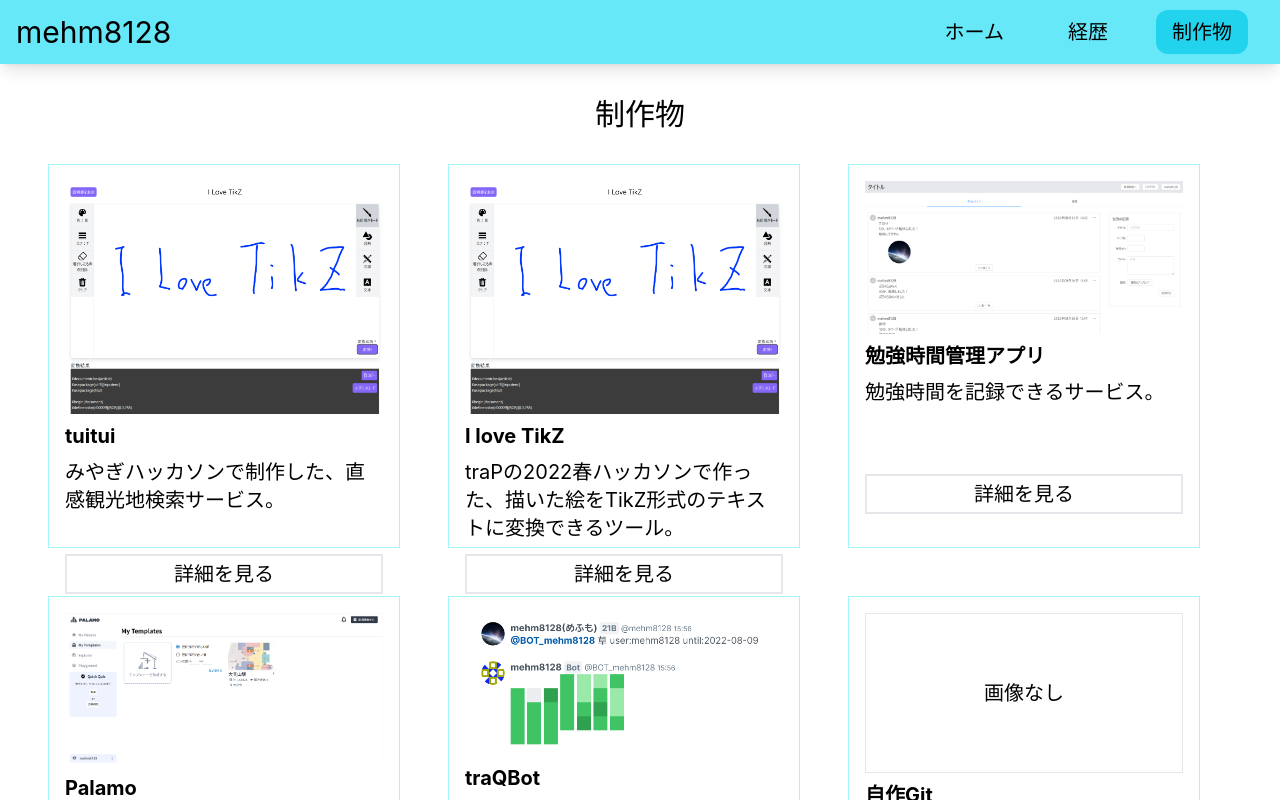
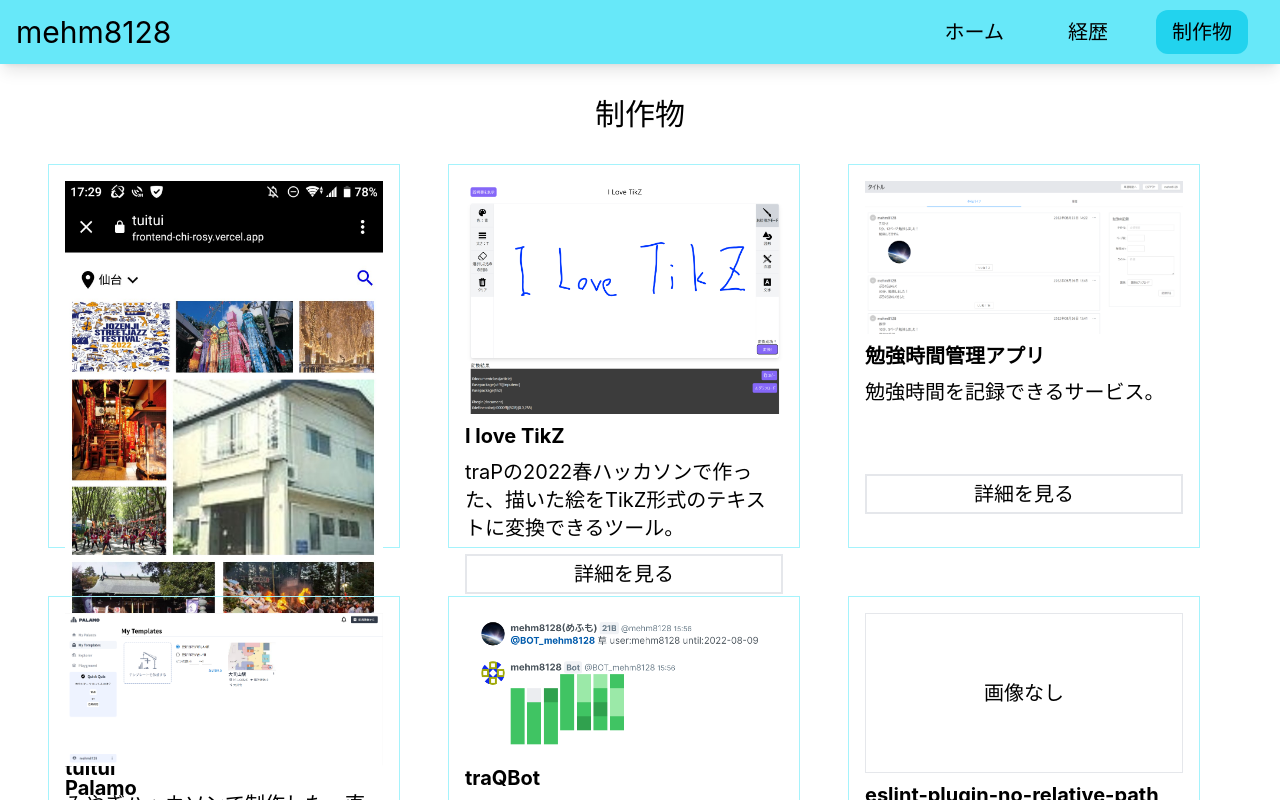
Before and after one commit to mehm8128/mehm8128-portfolio, a Next.js app: page /works in a window 1280 px wide. Built offline with nearby package versions, Linux system fonts and the light colour scheme.

Commit message:
add link to works

```diff
--- a/src/consts/works.ts
+++ b/src/consts/works.ts
@@ -15,15 +15,14 @@ export interface WorkType {
 export const works: WorkType[] = [
 	{
 		title: 'tuitui',
-		productLink: '準備中',
+		productLink: '',
 		links: [
-			{ name: 'Github', url: '準備中' },
-			{ name: 'traPブログ記事', url: '準備中' },
+			//	{ name: 'traPブログ記事', url: '' }
 		],
 		description: 'みやぎハッカソンで制作した、直感観光地検索サービス。',
 		longDescription:
-			'みやぎハッカソンで制作した、直感観光地検索サービス。現在位置に近い観光地の画像を一覧で表示し、タップしたら詳細情報を見ることができるようになっている。また、地図で基準となる位置を選択したり、ジャンルを選択したりして検索することも可能。マイナンバーカードと連携して、クーポンの利用や統計情報を管理者に送信して地域の活性化に役立てることができる。',
-		imagePath: '/assets/IloveTikZ.png',
+			'みやぎハッカソンで制作した、直感観光地検索サービス。\n現在位置に近い観光地の画像を一覧で表示し、タップしたら詳細情報を見ることができるようになっている。また、地図で基準となる位置を選択したり、ジャンルを選択したりして検索することも可能。\nマイナンバーカードと連携して、クーポンの利用や統計情報を管理者に送信して地域の活性化に役立てることができる。',
+		imagePath: '/assets/tuitui.jpg',
 	},
 	{
 		title: 'I love TikZ',
@@ -58,7 +57,10 @@ export const works: WorkType[] = [
 	{
 		title: 'Palamo',
 		productLink: 'https://frontend-opal-delta-19.vercel.app',
-		links: [{ name: 'Github', url: 'https://github.com/mehm8128/frontend' }],
+		links: [
+			{ name: 'Github', url: 'https://github.com/mehm8128/frontend' },
+			{ name: 'traPブログ記事', url: 'https://trap.jp/post/1456/' },
+		],
 		description: 'traPの2021冬ハッカソンで作った場所法援助アプリ。',
 		longDescription:
 			'traPの2021冬ハッカソンで作った場所法援助アプリ。クライアントを担当した。クライアントはReact、サーバーはGoで作られている。\n自分が担当したのは宮殿一覧、テンプレート一覧やクイズ機能、通信周りなど。',
@@ -67,25 +69,35 @@ export const works: WorkType[] = [
 	{
 		title: 'traQBot',
 		productLink: '',
-		links: [{ name: 'Github', url: 'https://github.com/mehm8128/traq-mehm8128-bot' }],
+		links: [
+			{ name: 'Github', url: 'https://github.com/mehm8128/traq-mehm8128-bot' },
+			{ name: 'traPブログ記事', url: 'https://trap.jp/post/1646/' },
+		],
 		description: 'traP内SNSのtraQで使用しているtraQBot。',
 		longDescription:
-			'Node.jsを使ってtraQBotを作った。ライブラリはhubot-traqを使った。デプロイはtraP内サービスのshowcaseを使っている。機能はGithubのReadme参照。',
+			'Node.jsを使ってtraQBotを作った。ライブラリはhubot-traqを使った。主な機能としてはブログリレーのリマインダーやtraQでの投稿数に応じてGitHubの草のような表示をしてくれるものなどがある。',
 		imagePath: '/assets/traQBot.png',
 	},
-	{
-		title: '自作Git',
-		productLink: '',
-		links: [{ name: 'Github', url: 'https://github.com/mehm8128/git' }],
-		description: '自作Git。いくつかの簡単な機能を実装した。',
-		longDescription:
-			'自作Git。様々な記事を参考にして、いくつかの簡単な機能をGoで実装した。現在実装されているのはなんたらかんたら。',
-		imagePath: '',
-	},
+	// {
+	// 	title: '自作Git',
+	// 	productLink: '',
+	// 	links: [
+	// 		{ name: 'Github', url: 'https://github.com/mehm8128/git' },
+	// 		//	{ name: 'ブログ記事', url: '' },
+	// 	],
+	// 	description: '自作Git。いくつかの簡単な機能を実装した。',
+	// 	longDescription:
+	// 		'自作Git。様々な記事を参考にして、いくつかの簡単な機能をGoで実装した。詳細はブログ記事参照。',
+	// 	imagePath: '',
+	// },
 	{
 		title: 'eslint-plugin-no-relative-path',
 		productLink: 'https://www.npmjs.com/package/eslint-plugin-no-relative-path',
-		links: [{ name: 'Github', url: 'https://github.com/mehm8128/eslint-plugin-no-relative-path' }],
+		links: [
+			{ name: 'Github', url: 'https://github.com/mehm8128/eslint-plugin-no-relative-path' },
+			{ name: 'npm', url: 'https://www.npmjs.com/package/eslint-plugin-no-relative-path' },
+			//	{ name: 'ブログ記事', url: '' },
+		],
 		description: 'ESLintのプラグインを自作した。importに相対パスを使用するのを禁止する。',
 		longDescription:
 			'ESLintのプラグインを自作した。importに相対パスを使用するのを禁止する。JavaScriptで書いている。',
```
Also changed, not shown: public/assets/tuitui.jpg (added).
